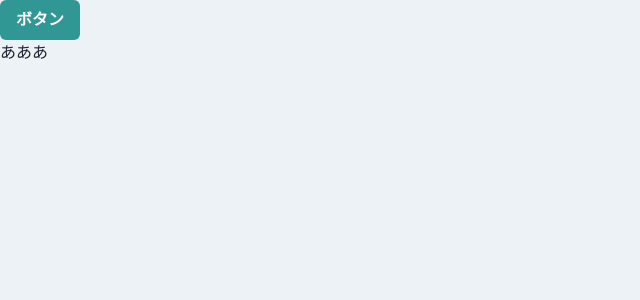
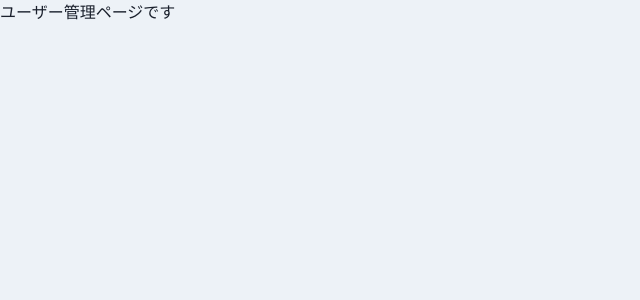
Before and after one commit to TOMOYAITO0726/user-management-ts, a React (Create React App) app: page /home/user_management in a window 1280 px wide. Shown: the top 300 px of the page, without its empty margins (0-640 px from the left). Built offline with nearby package versions, Linux system fonts and the light colour scheme.

Commit message:
ルーティングの設定

```diff
--- a/src/App.tsx
+++ b/src/App.tsx
@@ -2,14 +2,14 @@ import { Button, ChakraProvider } from '@chakra-ui/react';
 import { BrowserRouter} from "react-router-dom";
 
 import theme from './theme/theme';
+import { Router } from './router/Router';
 
 
 export default function App() {
   return (
     <ChakraProvider theme={theme}>
       <BrowserRouter>
-        <Button colorScheme='teal'>ボタン</Button>
-        <p>あああ</p>
+        <Router/>
       </BrowserRouter>
     </ChakraProvider>
   );
--- /dev/null
+++ b/src/components/pages/Page404.tsx
@@ -0,0 +1,5 @@
+import { memo, VFC } from "react";
+
+export const Page404:VFC = memo(() => {
+    return<p>404ページです</p>;
+});
--- /dev/null
+++ b/src/router/HomeRoutes.tsx
@@ -0,0 +1,21 @@
+import { Home } from "../components/pages/Home";
+import { Setting } from "../components/pages/Setting";
+import { UserManagement } from "../components/pages/UserManagement";
+
+export const homeRoutes = [
+    {
+        path:"/",
+        exact: true, //exactの代わりにendを使用
+        children: <Home />
+    },
+    {
+        path:"/user_management",
+        exact: false,
+        children: <UserManagement />
+    },
+    {
+        path:"/setting",
+        e: false,
+        children: <Setting />
+    }
+];
--- a/src/router/Router.tsx
+++ b/src/router/Router.tsx
@@ -0,0 +1,21 @@
+import { memo, VFC } from "react";
+import { Route,Routes } from "react-router-dom";
+import { Login } from "../components/pages/Login";
+import { homeRoutes } from "./HomeRoutes";
+import { Home } from "../components/pages/Home";
+import { UserManagement } from "../components/pages/UserManagement";
+import { Setting } from "../components/pages/Setting";
+import { Page404 } from "../components/pages/Page404";
+
+
+export const Router:VFC = memo(() => {
+    return(
+        <Routes>
+            <Route path="/" element={<Login />} />
+            <Route path="/home" element={<Home />} />
+            <Route path="/home/user_management" element={<UserManagement />} />
+            <Route path="/home/setting" element={<Setting />} />
+            <Route path="*" element={<Page404 />} />
+        </Routes>
+    );
+});
```
